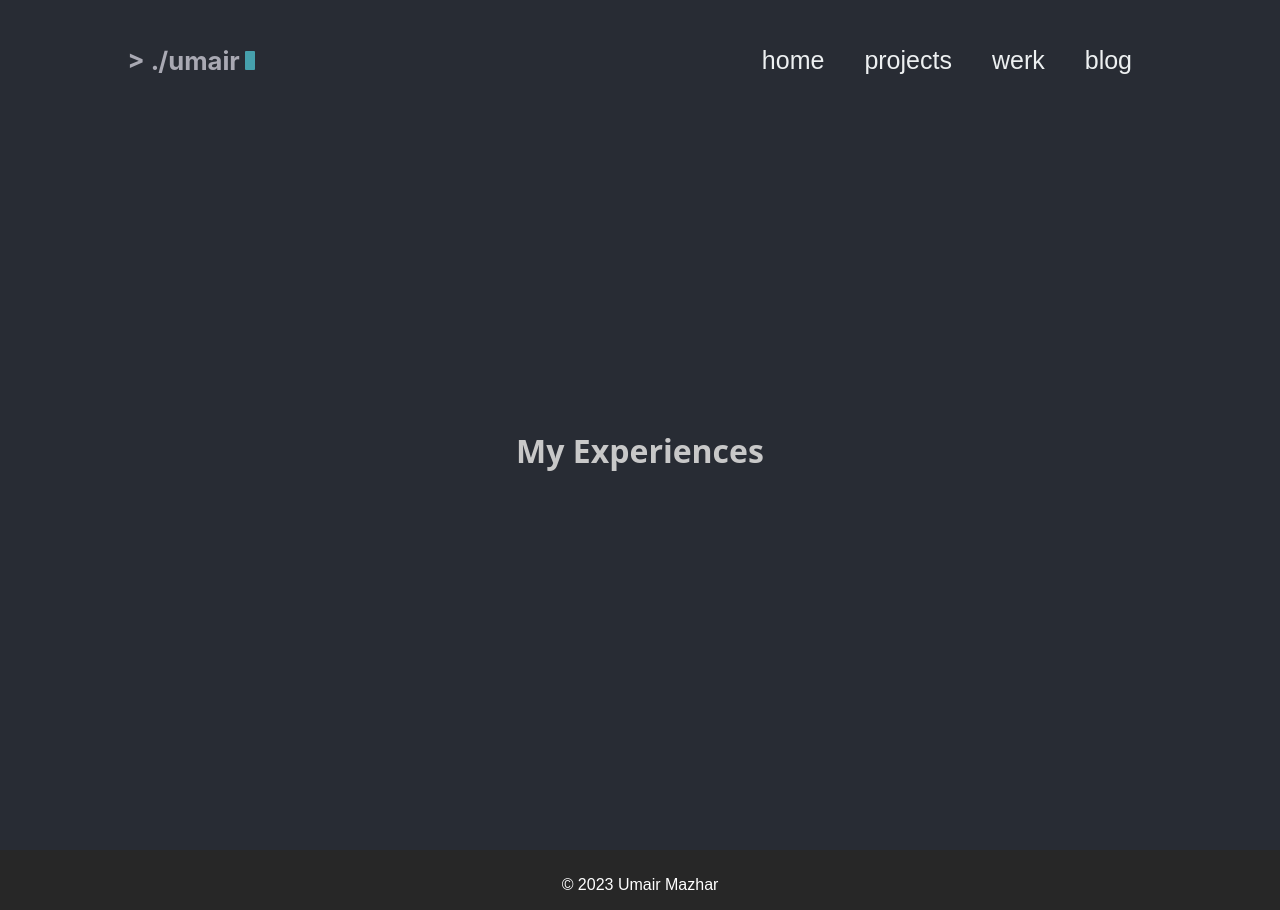
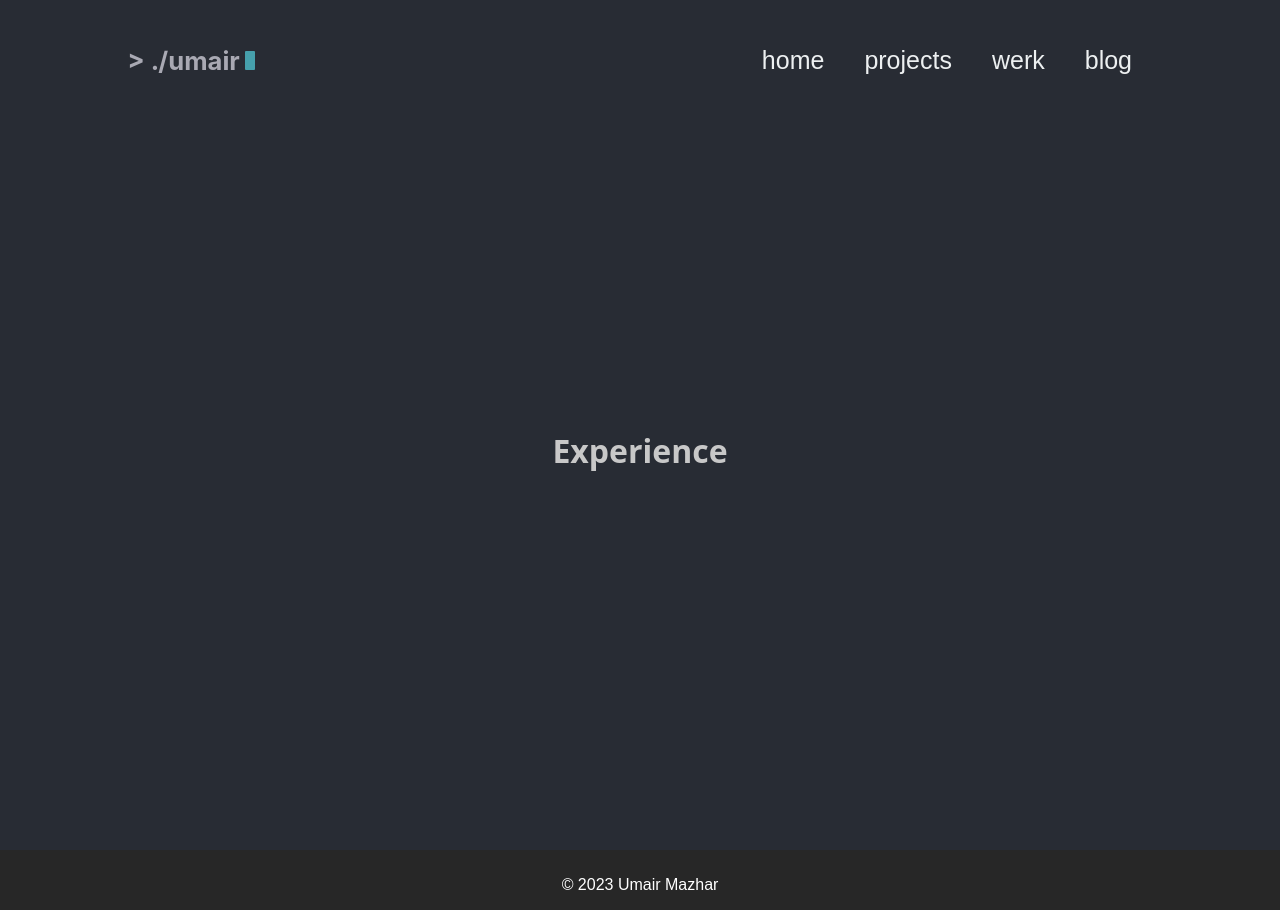
Before and after one commit to umazhar/umazhar.github.io, a React (Create React App) app: page /experience in a window 1280 px wide. Built offline with nearby package versions, Linux system fonts and the light colour scheme.

Commit message:
testing git makefile

```diff
--- a/src/pages/Experience.js
+++ b/src/pages/Experience.js
@@ -11,7 +11,7 @@ import image from "../assets/missing.jpg";
 function Experience() {
   return (
     <div className="experiences">
-      <h1>My Experiences</h1>
+      <h1>Experience</h1>
       {/* <div className="experienceList">
 
         <div className="experienceItem" name = "AMD" image = {image}>
```
